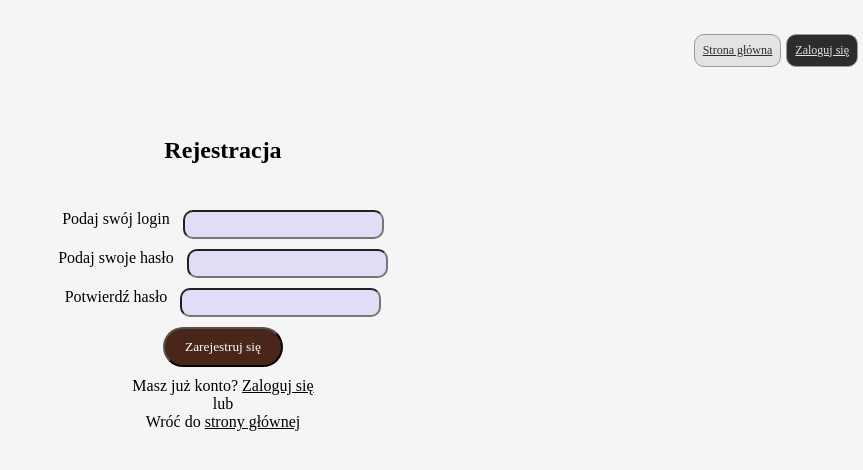
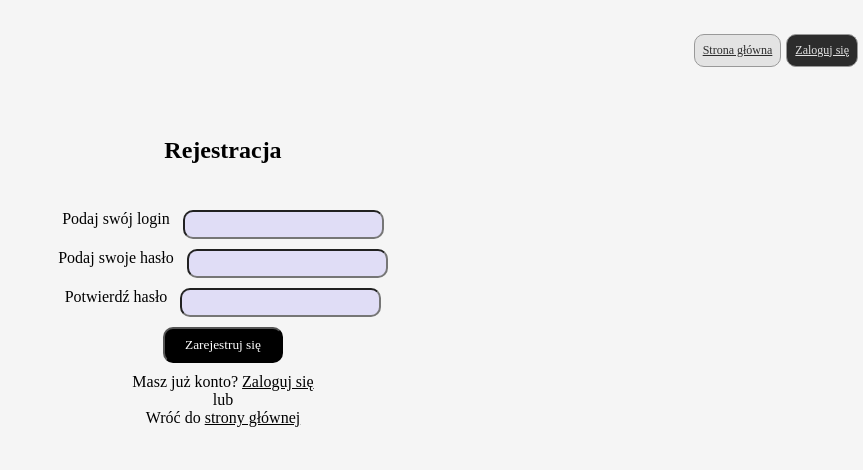
Before and after one commit to RadekPalka/react-i-am-sober, a React (Vite) app: page /registration-page in a window 1280 px wide. Shown: the top 470 px of the page, without its empty margins (417-1280 px from the left). Built offline with nearby package versions, Linux system fonts and the light colour scheme.

Commit message:
faet: add optional margin property to StyledButton

```diff
--- a/src/components/LogoutButton.tsx
+++ b/src/components/LogoutButton.tsx
@@ -20,5 +20,13 @@ export const LogoutButton: React.FC = () => {
 				toast.error('Błąd połączenia. Spróbuj ponownie później');
 			});
 	};
-	return <StyledButton onClick={handleLogoutButton}>Wyloguj się</StyledButton>;
+	return (
+		<StyledButton
+			$padding='6px'
+			$margin='10px 5px'
+			onClick={handleLogoutButton}
+		>
+			Wyloguj się
+		</StyledButton>
+	);
 };
--- a/src/components/StyledButton.ts
+++ b/src/components/StyledButton.ts
@@ -1,18 +1,23 @@
 import styled from 'styled-components';
 
-export const StyledButton = styled.button`
+type StyledButtonProps = {
+	$padding?: string;
+	$margin?: string;
+};
+
+export const StyledButton = styled.button<StyledButtonProps>`
 	display: block;
-	margin: 10px auto;
-	background-color: #492618;
+	margin: ${(props) => props.$margin || '10px auto'};
+	background-color: black;
 	color: #fff;
-	padding: 10px 20px;
-	border-radius: 20px;
+	padding: ${(props) => props.$padding || '8px 20px'};
+	border-radius: 10px;
 	font-family: 'LXGW WenKai TC', cursive;
 	font-weight: 300;
 	font-style: normal;
 	cursor: pointer;
 	&:hover {
-		background-color: #51281a;
+		background-color: #333;
 	}
 	&:disabled {
 		cursor: progress;
--- a/src/pages/AddictionDetails.tsx
+++ b/src/pages/AddictionDetails.tsx
@@ -86,7 +86,7 @@ export const AddictionDetails: React.FC = () => {
 		<>
 			<header>
 				<StyledNav $justifyContent='end'>
-					<StyledUl>
+					<StyledUl $justifyContent='end' $width='300px'>
 						<StyledLi $color='#2c2c2c' $background='#e3e3e3'>
 							<StyledLink to='/dashboard'>Panel użytkownika</StyledLink>
 						</StyledLi>
--- a/src/pages/Dashboard.tsx
+++ b/src/pages/Dashboard.tsx
@@ -80,7 +80,7 @@ export const Dashboard: React.FC = () => {
 	return (
 		<>
 			<StyledNav $justifyContent='end'>
-				<StyledUl>
+				<StyledUl $justifyContent='end'>
 					<StyledLi $color='#2c2c2c' $background='transparent' $border='none'>
 						<LogoutButton />
 					</StyledLi>
```
